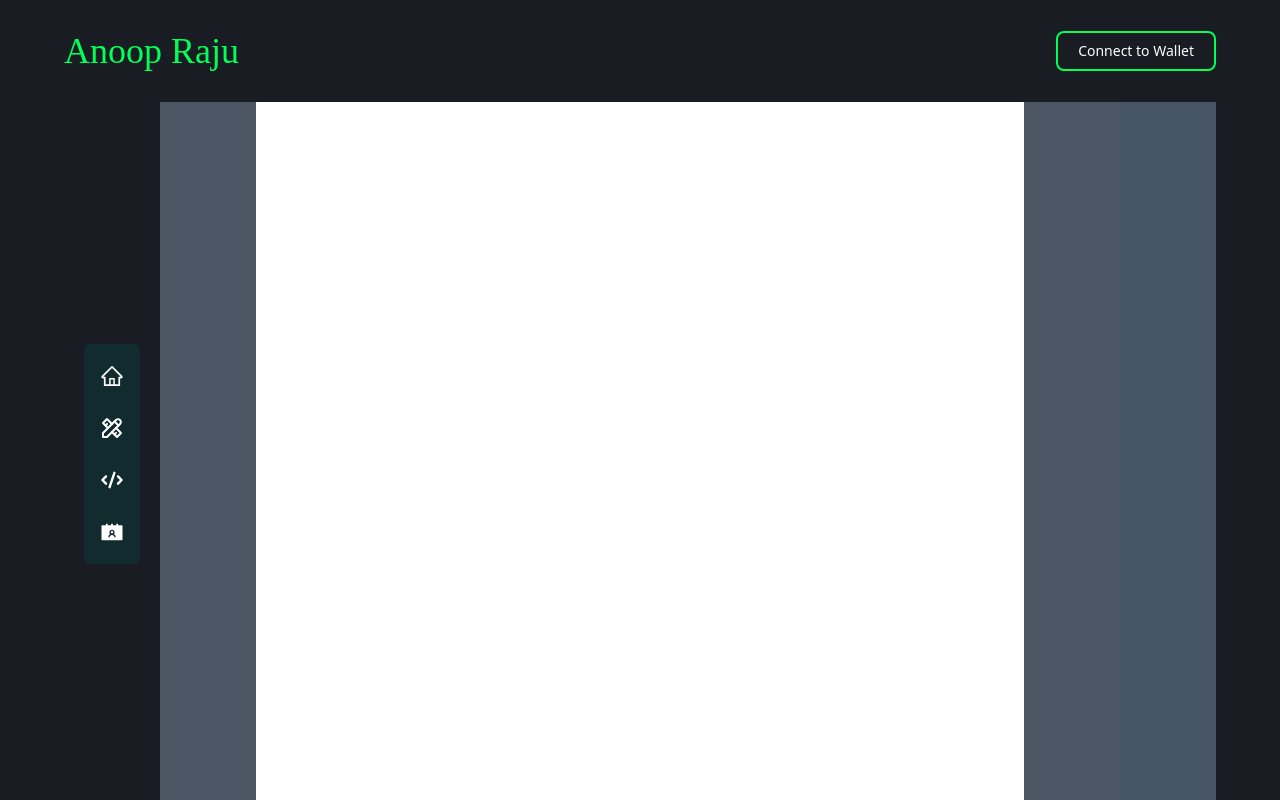
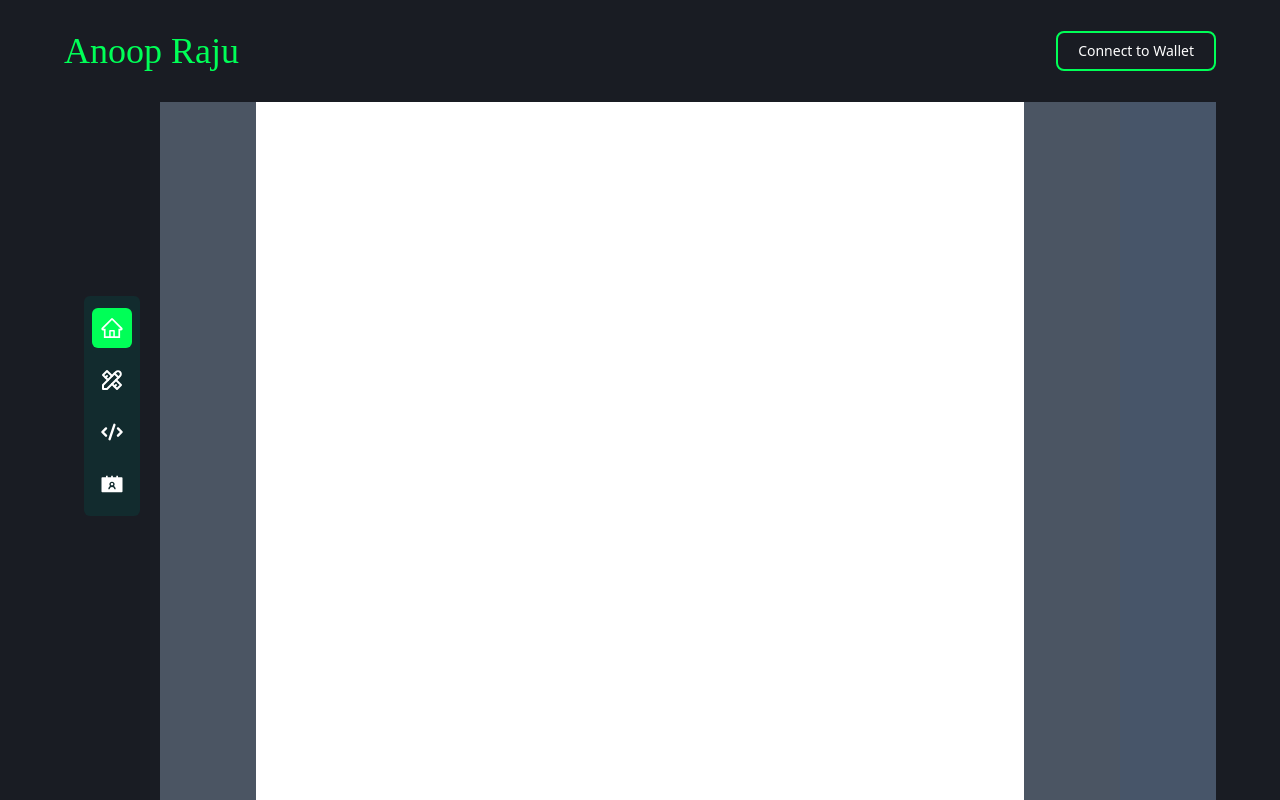
Before and after one commit to anoopraju31/portfolio-dapp, a React (Create React App) app: page / in a window 1280 px wide. Built offline with nearby package versions, Linux system fonts and the light colour scheme; a web font is replaced by a local one.

Commit message:
Sidebar Complete

```diff
--- a/src/components/SideIcon.js
+++ b/src/components/SideIcon.js
@@ -1,9 +1,15 @@
 import React from 'react'
+import { useSelector } from 'react-redux'
 
 const SideIcon = ({ title, link, Icon }) => {
+	const currentPage = useSelector((state) => state.currentPage)
+
 	return (
 		<a className='group relative' href={link}>
-			<div className='w-fit p-1 lg:p-2 rounded-md group-hover:bg-[var(--green-color)] text-white'>
+			<div
+				className={`w-fit p-1 lg:p-2 rounded-md group-hover:bg-[var(--green-color)] text-white ${
+					currentPage === title ? 'bg-[var(--green-color)]' : 'bg-transparent'
+				}`}>
 				<Icon size={24} />
 			</div>
 
--- a/src/components/Wrapper.js
+++ b/src/components/Wrapper.js
@@ -10,7 +10,7 @@ const Wrapper = () => {
 					<Navbar />
 				</div>
 				<div className='grid grid-cols-12 h-[var(--container-height)]'>
-					<div className='hidden md:col-span-1 md:flex items-center justify-center'>
+					<div className='hidden md:col-span-1 md:flex items-center justify-center relative top-[-48px]'>
 						<Sidebar />
 					</div>
 					<div className='hidden md:col-span-1 md:flex bg-gray-600'></div>
```
